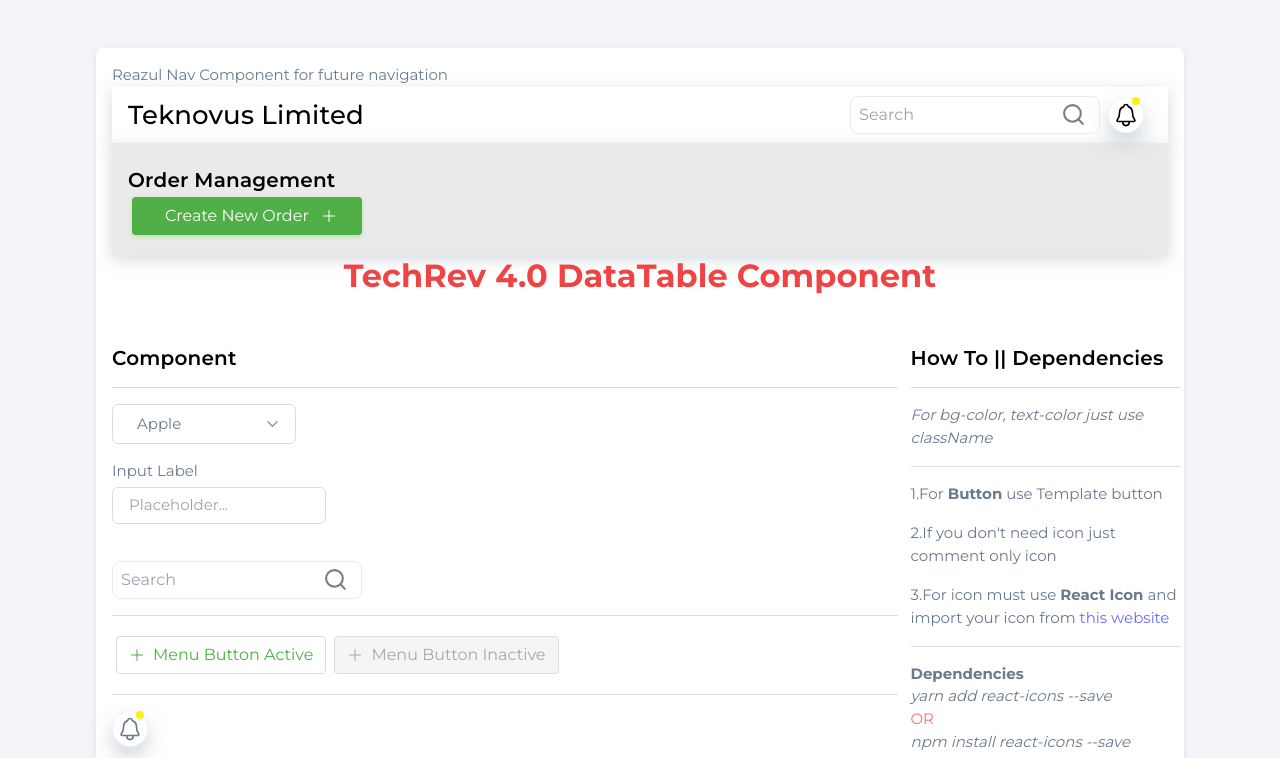
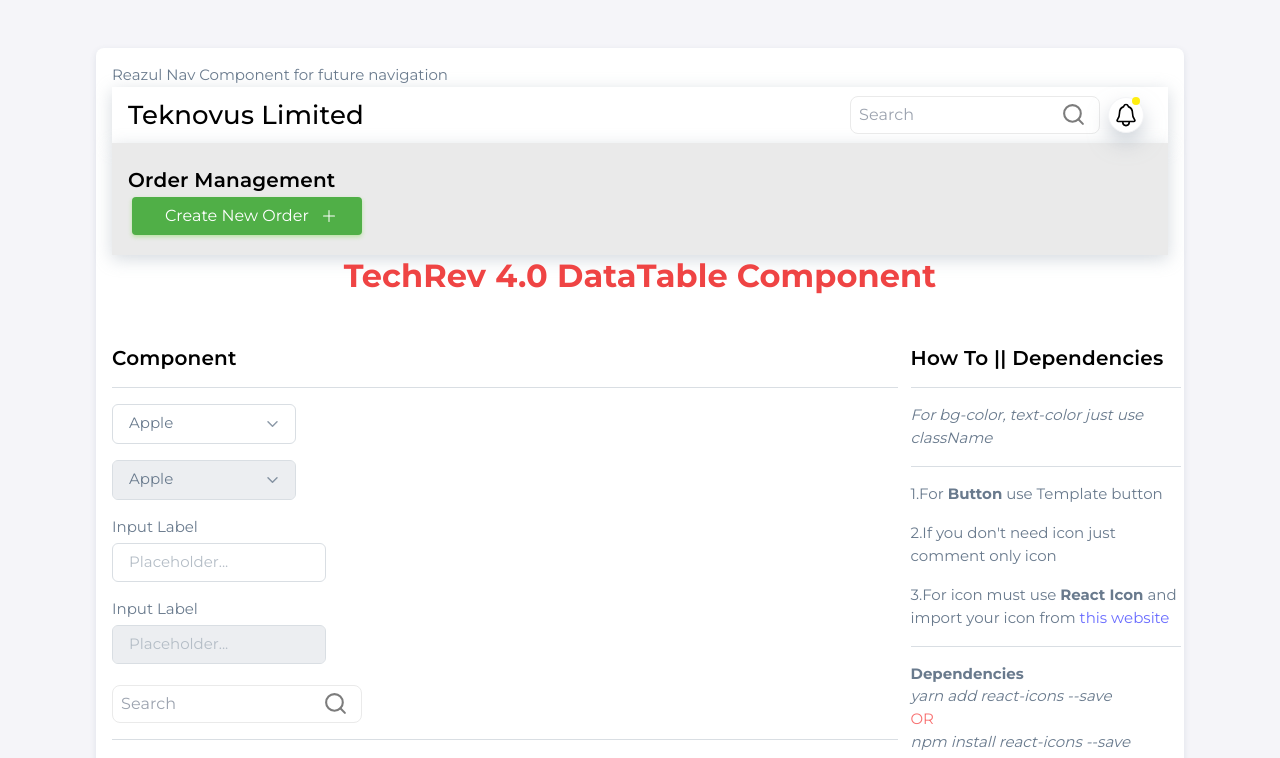
Before and after one commit to tekrev04/Breeze-Next-Component, a Next.js app: page /reazul/elements in a window 1280 px wide. Shown: the top 758 px of the page. Built offline with nearby package versions, Linux system fonts and the light colour scheme.

Commit message:
update inputBox & selectBox Component

```diff
--- a/components/reazul/elements/index.js
+++ b/components/reazul/elements/index.js
@@ -22,13 +22,27 @@ function ElementsComponent() {
     return (
         <div>
             {/* Select-Box */}
-            <SelectBoxComponent />
+            <SelectBoxComponent
+                disabled={false}
+            />
+            <SelectBoxComponent
+                disabled={true}
+            />
+
 
             {/* Input box component */}
             <InputBoxComponent
                 inputLabel={"Input Label"}
                 inputPlaceholder={"Placeholder..."}
                 disabled={false}
+                message={message}
+                setMessage={setMessage}
+                handleChange={handleChange}
+            />
+            <InputBoxComponent
+                inputLabel={"Input Label"}
+                inputPlaceholder={"Placeholder..."}
+                disabled={true}
                 message={message}
                 setMessage={setMessage}
                 handleChange={handleChange}
--- a/components/reazul/elements/inputBoxComponent.js
+++ b/components/reazul/elements/inputBoxComponent.js
@@ -4,24 +4,21 @@ function InputBoxComponent(props) {
     const { inputLabel, inputPlaceholder, disabled, message, setMessage, handleChange } = props;
 
     return (
-        <>
         <div className="flex">
             <div className="mb-3">
-                    <label for="exampleFormControlInput1" className="inline-block mb-1">
+                <label for="inputBoxLabel" className="inline-block mb-1">
                     {inputLabel}
                 </label>
                 <input
                     onChange={handleChange}
                     disabled={disabled === true ? true : false}
                     type="text"
-                        className="block px-3 py-1.5 bg-clip-padding border border-solid rounded focus:text-dark focus:bg-white focus:outline-none"
-                        id="exampleFormControlInput1"
+                    className="form-control px-3 py-1.5 border border-solid  rounded m-0 focus:outline-none"
+                    id="inputBox"
                     placeholder={inputPlaceholder}
                 />
-                    <p>{message}</p>
             </div>
         </div>
-        </>
     );
 }
 
--- a/components/reazul/elements/selectBoxComponent.js
+++ b/components/reazul/elements/selectBoxComponent.js
@@ -1,7 +1,7 @@
 import React from "react";
 
-function SelectBoxComponent() {
-  const disabled = false;
+function SelectBoxComponent(props) {
+    const {disabled} = props;
   const options = [
     {
       label: "Apple",
@@ -22,15 +22,16 @@ function SelectBoxComponent() {
   ];
 
   return (
-        <>
     <div className="select-container mb-3 ">
-                <select disabled={disabled === true ? true : false} className={`form-select mb-3 block w-full px-4 py-2 border border-solid rounded transition ease-in-out m-0 focus:text-dark focus:bg-white focus:border-blue-600 focus:outline-none `}>
+      <select
+        disabled={disabled === true ? true : false}
+        className={`form-select mb-3 px-3 py-0 border border-solid rounded m-0 focus:text-dark focus:bg-white focus:outline-none`}
+      >
         {options.map((option) => (
           <option value={option.value}>{option.label}</option>
         ))}
       </select>
     </div>
-        </>
   );
 }
 
```
Lines whose indentation alone changed are shown as unchanged.
